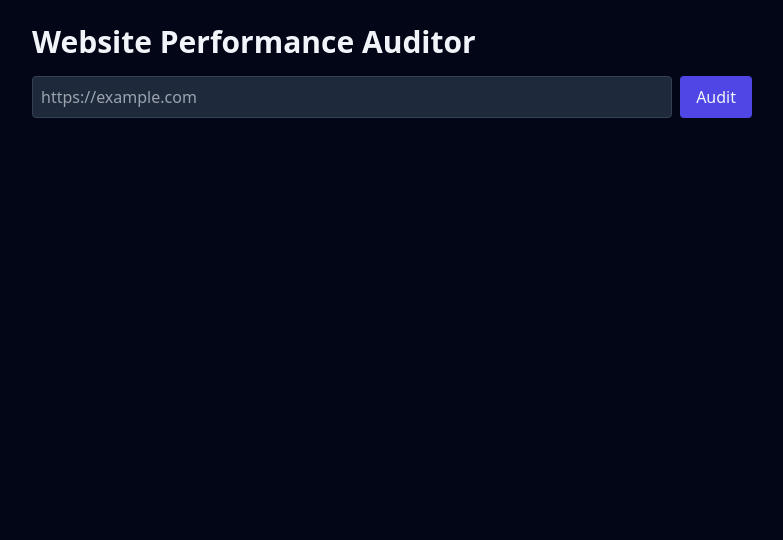
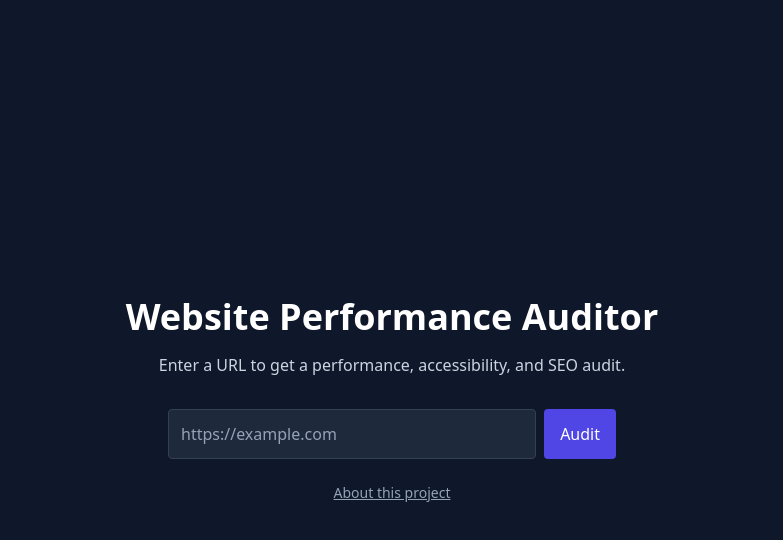
Before and after one commit to btallitsch/Website-Performance-Auditor, a Next.js app: page / in a window 1280 px wide. Shown: the top 540 px of the page, without its empty margins (248-1031 px from the left). Built offline with nearby package versions, Linux system fonts and the light colour scheme.

Commit message:
Update page.tsx

```diff
--- a/app/page.tsx
+++ b/app/page.tsx
@@ -1,10 +1,87 @@
-import UrlForm from './components/UrlForm'
+// import UrlForm from './components/UrlForm'
 
-export default function Home() {
+// export default function Home() {
+//   return (
+//     <main className="max-w-3xl mx-auto p-6">
+//       <h1 className="text-3xl font-bold mb-4">Website Performance Auditor</h1>
+//       <UrlForm />
+//     </main>
+//   )
+// }
+'use client'
+
+import { useState } from 'react'
+import Results from './Results'
+import Link from 'next/link'
+
+export default function HomePage() {
+  const [url, setUrl] = useState('')
+  const [data, setData] = useState<any>(null)
+  const [loading, setLoading] = useState(false)
+  const [error, setError] = useState<string | null>(null)
+
+  async function runAudit() {
+    setError(null)
+
+    if (!url.trim()) {
+      setError('Please enter a URL')
+      return
+    }
+
+    let normalizedUrl = url
+    if (!/^https?:\/\//i.test(normalizedUrl)) {
+      normalizedUrl = `https://${normalizedUrl}`
+    }
+
+    try {
+      setLoading(true)
+      const res = await fetch(`/api/audit?url=${encodeURIComponent(normalizedUrl)}`)
+      const json = await res.json()
+      setData(json)
+    } catch {
+      setError('Failed to run audit. Please try again.')
+    } finally {
+      setLoading(false)
+    }
+  }
+
   return (
-    <main className="max-w-3xl mx-auto p-6">
-      <h1 className="text-3xl font-bold mb-4">Website Performance Auditor</h1>
-      <UrlForm />
+    <main className="flex min-h-screen flex-col items-center justify-center px-4 bg-slate-900 text-white">
+      <h1 className="text-4xl font-bold mb-4">Website Performance Auditor</h1>
+      <p className="mb-8 text-center max-w-xl text-slate-300">
+        Enter a URL to get a performance, accessibility, and SEO audit.
+      </p>
+
+      {/* Audit Form */}
+      <div className="w-full max-w-md">
+        <div className="flex gap-2">
+          <input
+            className="flex-1 p-3 rounded bg-slate-800 border border-slate-700 placeholder-slate-400 focus:outline-none focus:ring-2 focus:ring-indigo-500"
+            placeholder="https://example.com"
+            value={url}
+            onChange={e => setUrl(e.target.value)}
+          />
+          <button
+            onClick={runAudit}
+            disabled={loading}
+            className="bg-indigo-600 px-4 rounded disabled:opacity-50 hover:bg-indigo-500 transition"
+          >
+            {loading ? 'Running audit…' : 'Audit'}
+          </button>
+        </div>
+
+        {error && <p className="text-sm text-red-400 mt-2">{error}</p>}
+      </div>
+
+      {/* Results */}
+      {data && <div className="mt-8 w-full max-w-3xl"><Results data={data} /></div>}
+
+      {/* About link */}
+      <div className="mt-6 text-sm text-slate-400">
+        <Link href="/about" className="underline hover:text-white transition">
+          About this project
+        </Link>
+      </div>
     </main>
   )
 }
```
